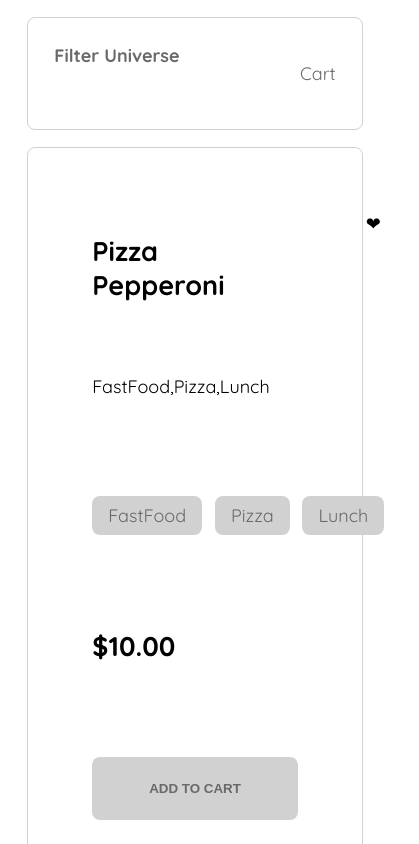
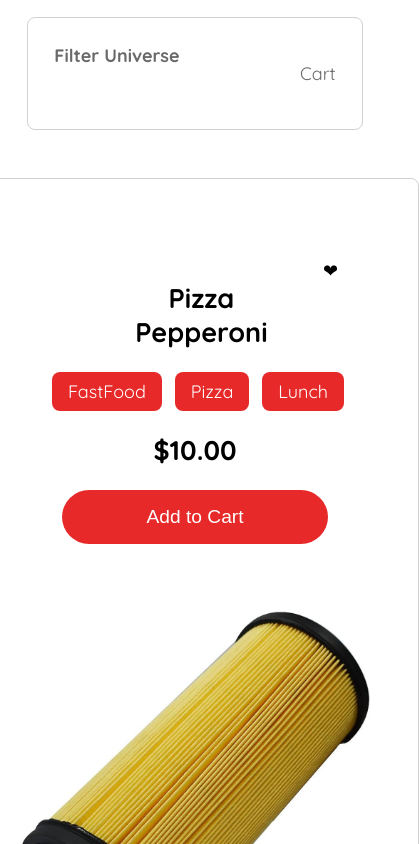
Before and after one commit to FirenLF2/filterComm, an Angular app: page /filter/1 in a window 390 px wide. Shown: the top 844 px of the page, 419 px wide, since content can reach past the window. Built offline with nearby package versions, Linux system fonts and the light colour scheme.

Commit message:
Editing Cart

```diff
--- a/src/app/filter-page/filter-page.component.css
+++ b/src/app/filter-page/filter-page.component.css
@@ -1,37 +1,52 @@
 section {
-  margin: 2vh 7vw 0 7vw;
+  display: flex;
+  justify-content: center;
+  align-items: center;
+  flex-wrap: wrap;
+  margin: 3rem;
+}
+
+section > * {
+  min-width: 28rem;
+  max-width: 40rem;
 }
 
 .card {
   display: flex;
   flex-direction: row;
   place-content: center;
-  gap: 10vw;
   border: 1px solid #d1d1d1;
   border-radius: 0.5rem;
-  padding: 4rem;
+  padding: 3rem;
 }
 
 .card-content {
+  width: 100%;
   display: flex;
   flex-direction: column;
-  justify-content: space-around;
-  gap: 4em;
+  flex: 1 0;
+  text-align: center;
+  padding: 2rem;
+  color: black;
 }
 
 .header {
   display: flex;
-  gap: 6rem;
+  gap: 2rem;
 }
 
 .text-header {
   display: flex;
   flex-direction: column;
-  gap: 2rem;
+  margin-right: auto;
 }
 
-li .favorite {
+.header > span.favorite {
   color: #f03a17;
+}
+
+.header > span.favorite.not {
+  color: grey;
 }
 
 .tags {
@@ -41,58 +56,57 @@ li .favorite {
 }
 
 .tag-item {
-  background-color: #d1d1d1;
-  color: dimgray;
+  color: white;
+  background-color: #e72929;
   border-radius: 0.5rem;
   padding: 0.5rem 1rem 0.5rem 1rem;
 }
 
 .button-add {
-  padding: 1.5rem;
-  color: dimgray;
-  background-color: #d1d1d1;
-  width: 100%;
-  border-radius: 0.5rem;
-  text-transform: uppercase;
-  font-weight: 600;
+  color: white;
+  background: #e72929;
   border: none;
+  font-size: 1.2rem;
+  padding: 1rem;
+  margin: 0px 10px;
+  border-radius: 10rem;
+  outline: none;
 }
 
 .button-add:hover {
-  background-color: dimgray;
-  color: white;
+  background-color: rgb(167, 167, 167);
+  color: rgb(205, 57, 57);
   cursor: pointer;
 }
 
 .img-tag {
-  width: 20vw;
+  margin-top: 35px;
+  width: 100%;
+  min-width: 19vw;
   display: flex;
   justify-content: center;
   border-radius: 1rem;
   overflow: hidden;
 }
 
-.img {
-  object-fit: cover;
-}
-
 @media only screen and (max-width: 1200px) {
-  .img {
-    width: 30vw;
-  }
-}
-
-@media only screen and (max-width: 1024px) {
-  .img {
-    width: 50vw;
-  }
-}
-
-@media only screen and (max-width: 768px) {
   .card {
     flex-direction: column;
   }
   .img-tag {
     width: 100%;
   }
+  .text-header,
+  .tags {
+    margin: 0px auto;
+  }
+  .header {
+    padding-left: 60px;
+  }
 }
+
+@media only screen and (max-width: 1024px) {
+}
+
+@media only screen and (max-width: 768px) {
+}
--- a/src/app/filter-page/filter-page.component.html
+++ b/src/app/filter-page/filter-page.component.html
@@ -5,7 +5,6 @@
       <div class="header">
         <div class="text-header">
           <h1>{{ filter.name }}</h1>
-          <p>{{ filter.tags }}</p>
         </div>
         <span class="{{ filter.favorite ? 'favorite' : '' }}"> ❤ </span>
       </div>
--- a/src/app/header/header.component.html
+++ b/src/app/header/header.component.html
@@ -4,7 +4,7 @@
     <nav>
       <ul>
         <li>
-          <a href="#" routeLink="/cart-page">Cart</a>
+          <a href="/cart-page" routeLink="/cart-page">Cart</a>
         </li>
       </ul>
     </nav>
--- a/src/app/home/home.component.html
+++ b/src/app/home/home.component.html
@@ -17,8 +17,10 @@
             <span class="{{ filter.favorite ? 'favorite' : '' }}"> ❤ </span>
           </div>
 
+          <div class="origins">
+            {{ filter.origins }}
+          </div>
           <div>
-            <h5>Tags</h5>
             <div class="tags">
               @for(tag of filter.tags; track tag) {
               <span class="tag-item">{{ tag }}</span>
```
